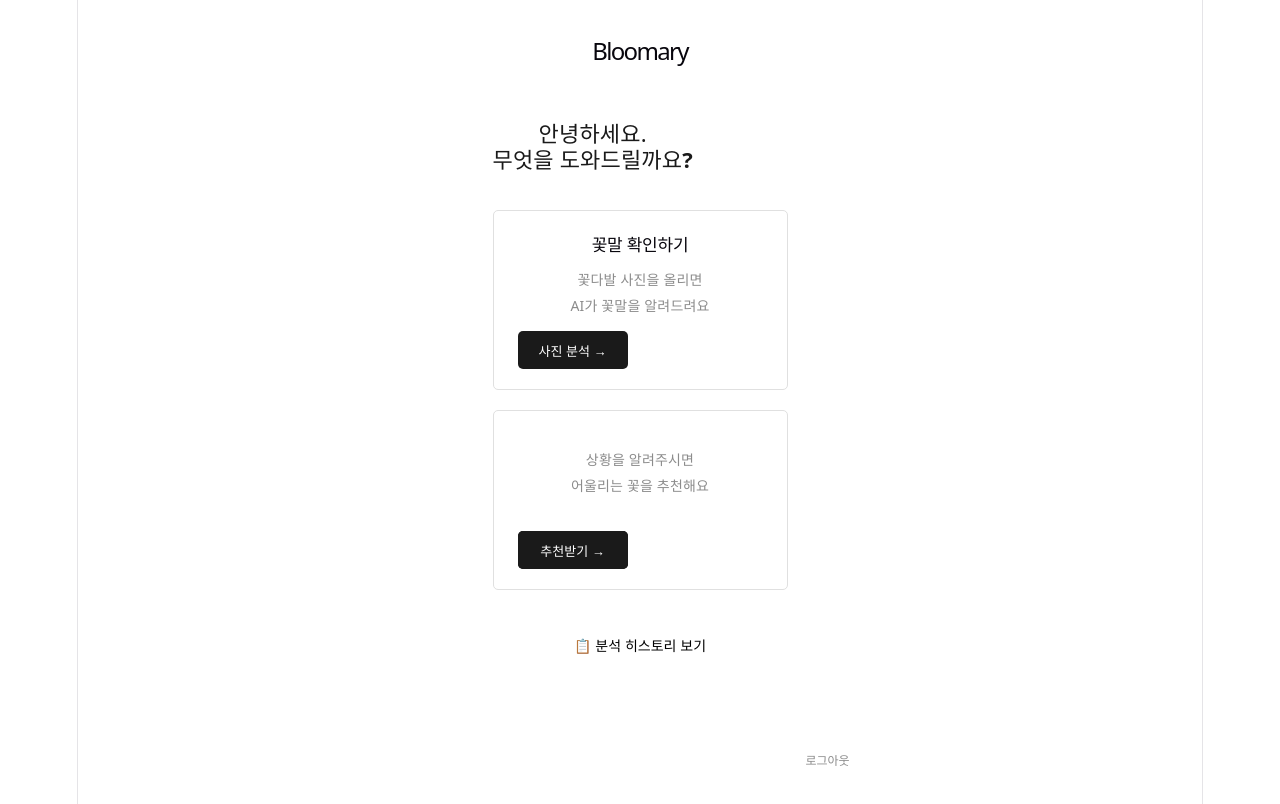
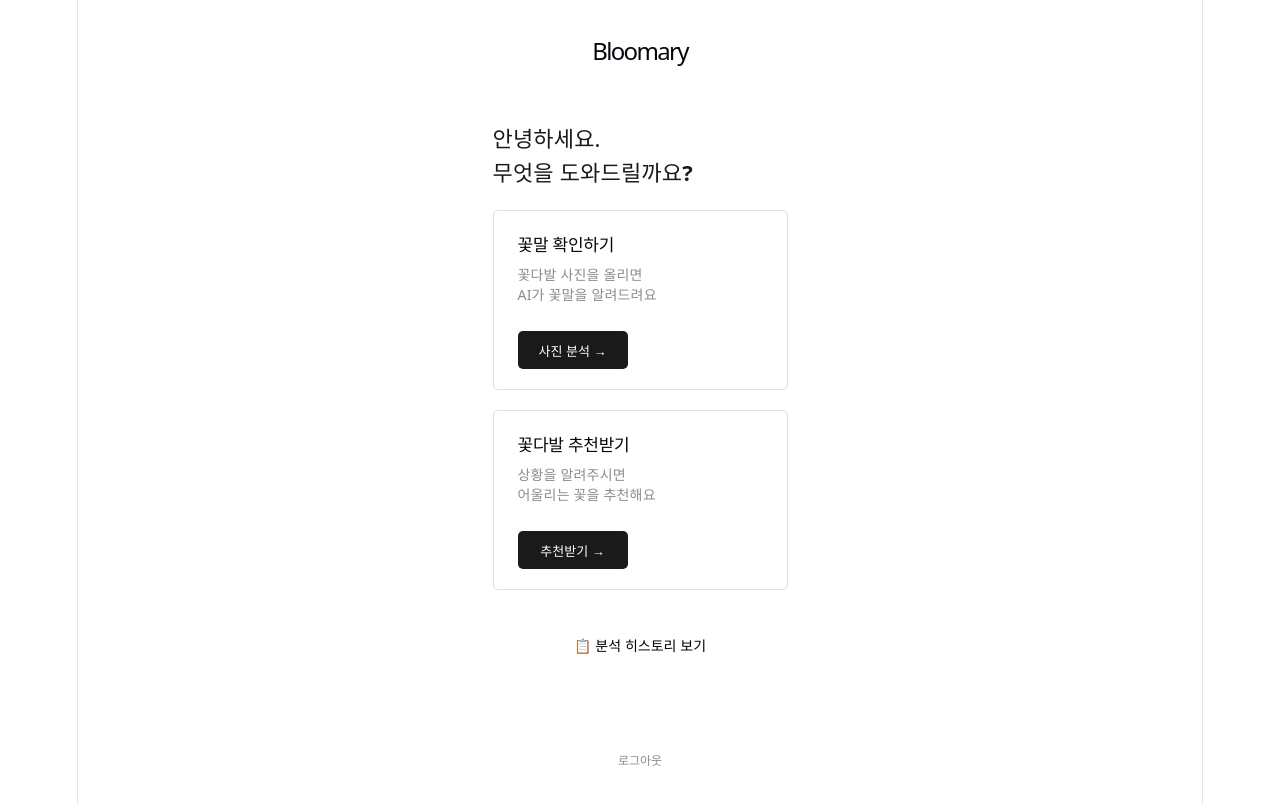
Before and after one commit to WinkXAIM/Bloomary-frontend, a React (Vite) app: page / in a window 1280 px wide. Both pictures are taken after a click on the button "카카오로 시작하기". Shown: the top 804 px of the page. Built offline with nearby package versions, Linux system fonts and the light colour scheme.

Commit message:
style: 메인 메뉴 페이지 레이아웃 및 스타일 수정

```diff
--- a/src/pages/Home.css
+++ b/src/pages/Home.css
@@ -22,8 +22,9 @@
 
 .home-greeting {
   position: absolute;
-  top: 120px;
+  top: 125px;
   left: 40px;
+  text-align: left;
 }
 
 .home-greeting p {
@@ -33,6 +34,7 @@
 
 .home-greeting .bold {
   font-weight: 700;
+  margin-top: 8px;
 }
 
 /* 카드 */
@@ -48,6 +50,7 @@
   border-radius: 5px;
   background: white;
   box-sizing: border-box;
+  text-align: left;
 }
 
 .home-card.second {
@@ -60,9 +63,10 @@
 }
 
 .home-card p {
-  margin-top: 12px;
+  margin-top: 10px;
   color: #8c8c8c;
   font-size: 14px;
+  line-height: 1.4;
 }
 
 /* 버튼 */
@@ -101,6 +105,8 @@
   position: absolute;
   top: 750px;
   width: 100%;
+  left: 0;
+  text-align: center;
   border: none;
   background: none;
   color: #8c8c8c;
--- a/src/pages/Home.jsx
+++ b/src/pages/Home.jsx
@@ -21,13 +21,13 @@ function Home({ onGoAnalyze, onGoHistory, onGoRecommend }) {
         </section>
 
     <section className="home-card second">
-        <button onClick={onGoRecommend}>추천받기 →</button>
+        <h2>꽃다발 추천받기</h2>
         <p>
             상황을 알려주시면
             <br />
             어울리는 꽃을 추천해요
         </p>
-        <button>추천받기 →</button>
+        <button onClick={onGoRecommend}>추천받기 →</button>
     </section>
 
     <button className="history-button" onClick={onGoHistory}>📋 분석 히스토리 보기</button>
```
